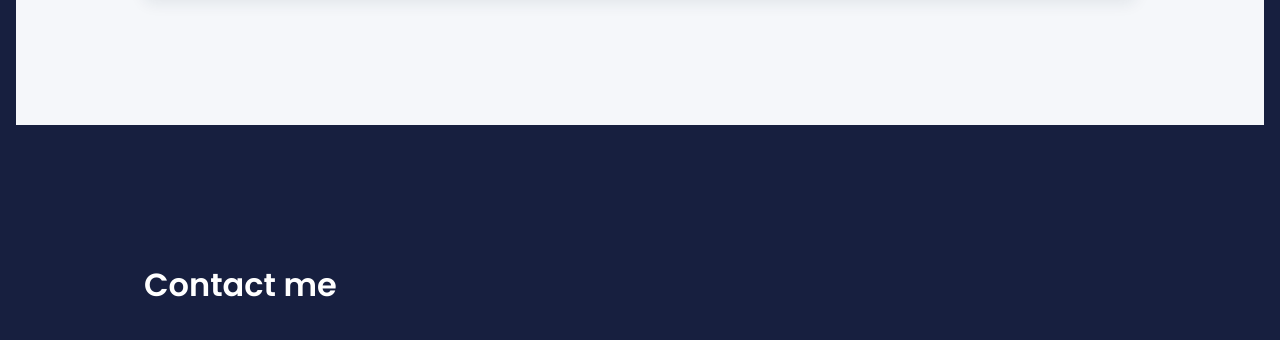
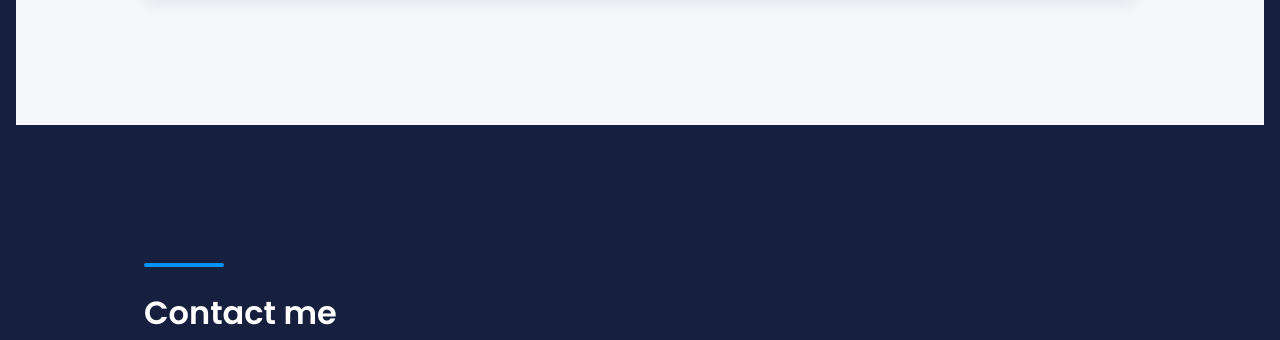
Before and after one commit to joannajerz/portfolio, a website built with webpack: page src/content/index.html in a window 1280 px wide. Shown: the part 3451-3791 px from the top of the page. Built offline with nearby package versions, Linux system fonts and the light colour scheme; files whose address does not match are found by name.

Commit message:
feat: css

```diff
--- a/src/scss/modules/contact.scss
+++ b/src/scss/modules/contact.scss
@@ -16,7 +16,15 @@
         padding-top:138px;
         margin:0px;
         padding-bottom:16px;
-    }&-description{
+        &::before {
+            content: '';
+            width: 80px;
+            height: 4px;
+            background: $azure-radiance;
+            border-radius: 8px;
+            display: block;
+            margin-bottom: 24px;
+    }}&-description{
         color:white;
         font-style: normal;
     font-weight: 300;
@@ -32,6 +40,6 @@
         font-weight: 500;
         font-size: 20px;
         line-height: 32px;
-        color:$azure-radiance
+        color:$azure-radiance;
     }
 }
```
Also changed, not shown: dist/css/main.css, 1 other file.
